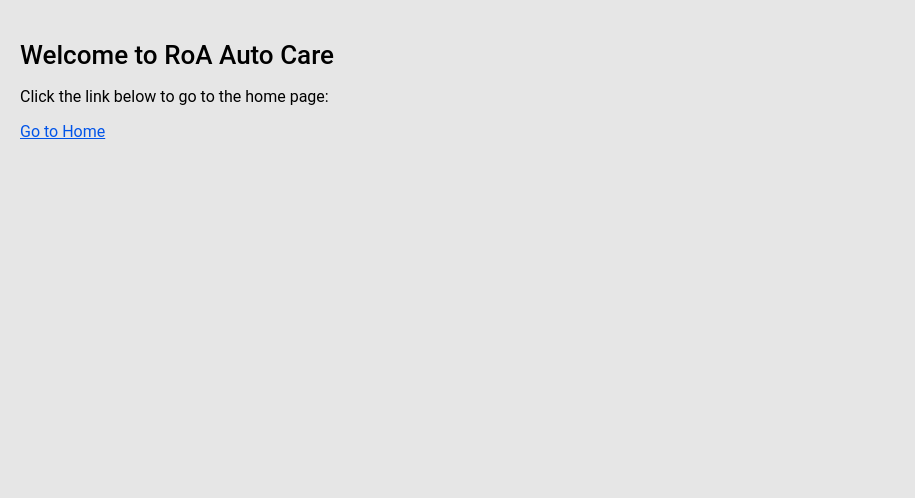
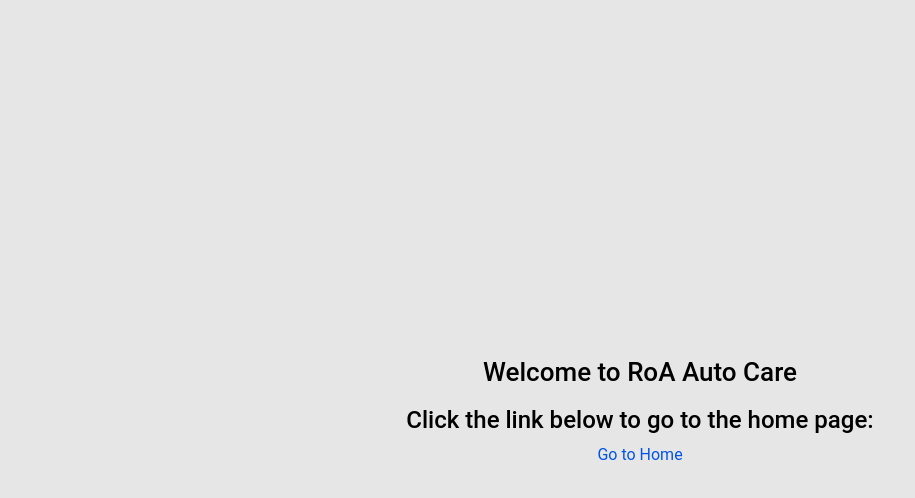
Before and after one commit to jvcByte/auto_care, a React (Vite) app: page / in a window 1280 px wide. Shown: the top 498 px of the page, without its empty margins (0-915 px from the left). Built offline with nearby package versions, Linux system fonts and the light colour scheme.

Commit message:
feat: add welcom component

```diff
--- a/src/App.tsx
+++ b/src/App.tsx
@@ -34,9 +34,10 @@ import '@ionic/react/css/palettes/dark.system.css';
 
 /* Theme variables */
 import './theme/variables.css';
-import { Link, Route, Switch } from 'react-router-dom';
+import { Route, Switch } from 'react-router-dom';
 import { IonReactRouter } from '@ionic/react-router';
 import Home from './pages/home';
+import Welcome from './components/Welcome/Welcome';
 
 setupIonicReact();
 
@@ -48,11 +49,12 @@ const App: React.FC = () => (
         <Switch>
           <Route path="/home" component={Home} />
           <Route exact path="/">
-            <div style={{ padding: '20px' }}>
-              <h1>Welcome to RoA Auto Care</h1>
-              <p>Click the link below to go to the home page:</p>
-              <Link to="/home">Go to Home</Link>
-            </div>
+            <Welcome
+              title="Welcome to RoA Auto Care"
+              subtitle="Click the link below to go to the home page:"
+              text="Go to Home"
+              link="/home"
+            />
           </Route>
         </Switch>
       </IonContent>
--- /dev/null
+++ b/src/components/Welcome/Welcome.css
@@ -0,0 +1,24 @@
+.container {
+  text-align: center;
+  position: absolute;
+  left: 0;
+  right: 0;
+  top: 50%;
+  transform: translateY(-50%);
+}
+
+.container strong {
+  font-size: 20px;
+  line-height: 26px;
+}
+
+.container p {
+  font-size: 16px;
+  line-height: 22px;
+  color: #8c8c8c;
+  margin: 0;
+}
+
+.container a {
+  text-decoration: none;
+}
--- /dev/null
+++ b/src/components/Welcome/Welcome.tsx
@@ -0,0 +1,21 @@
+import { Link } from 'react-router-dom';
+import './Welcome.css';
+
+interface ContainerProps {
+    title: string;
+    subtitle: string;
+    text: string;
+    link: string;
+}
+
+const Welcome: React.FC<ContainerProps> = ({ title, subtitle, text, link }) => {
+    return (
+        <div className="container">
+            <h1>{title}</h1>
+            <h2>{subtitle}</h2>
+            <Link to={link}>{text}</Link>
+        </div>
+    );
+};
+
+export default Welcome;
```
